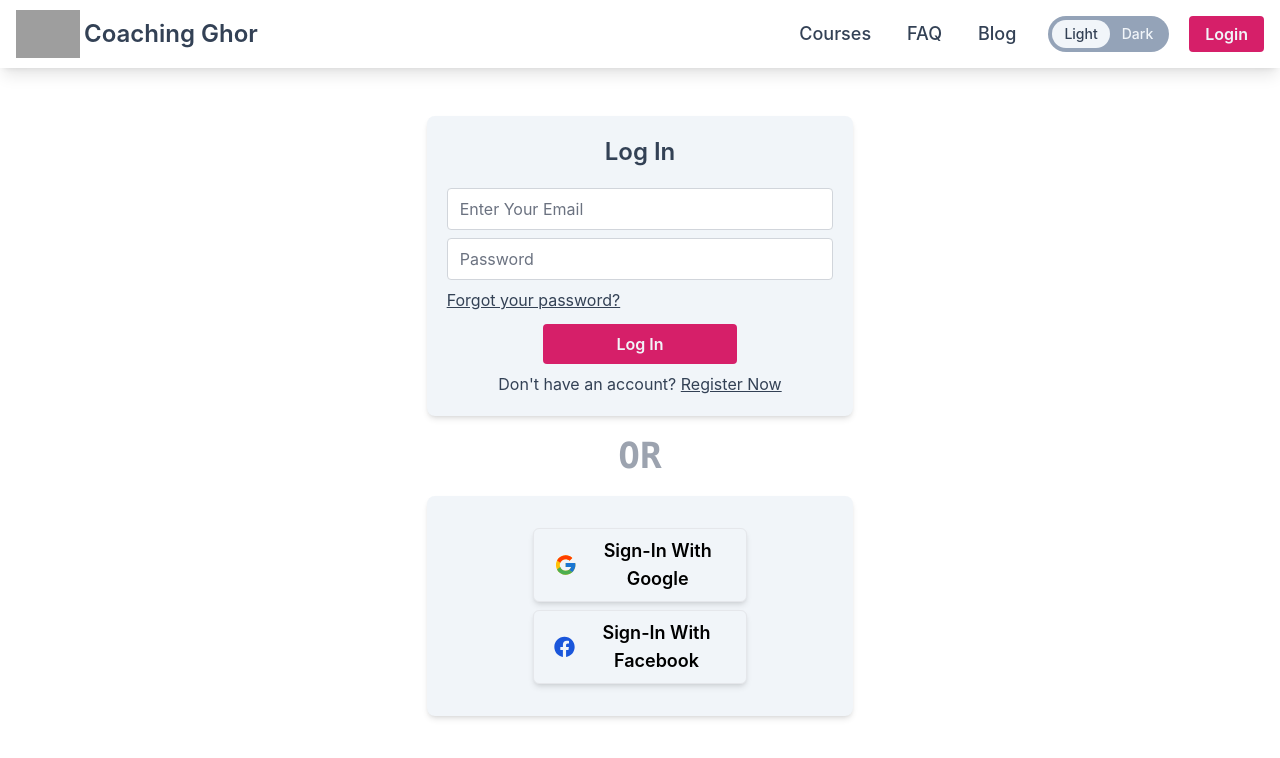
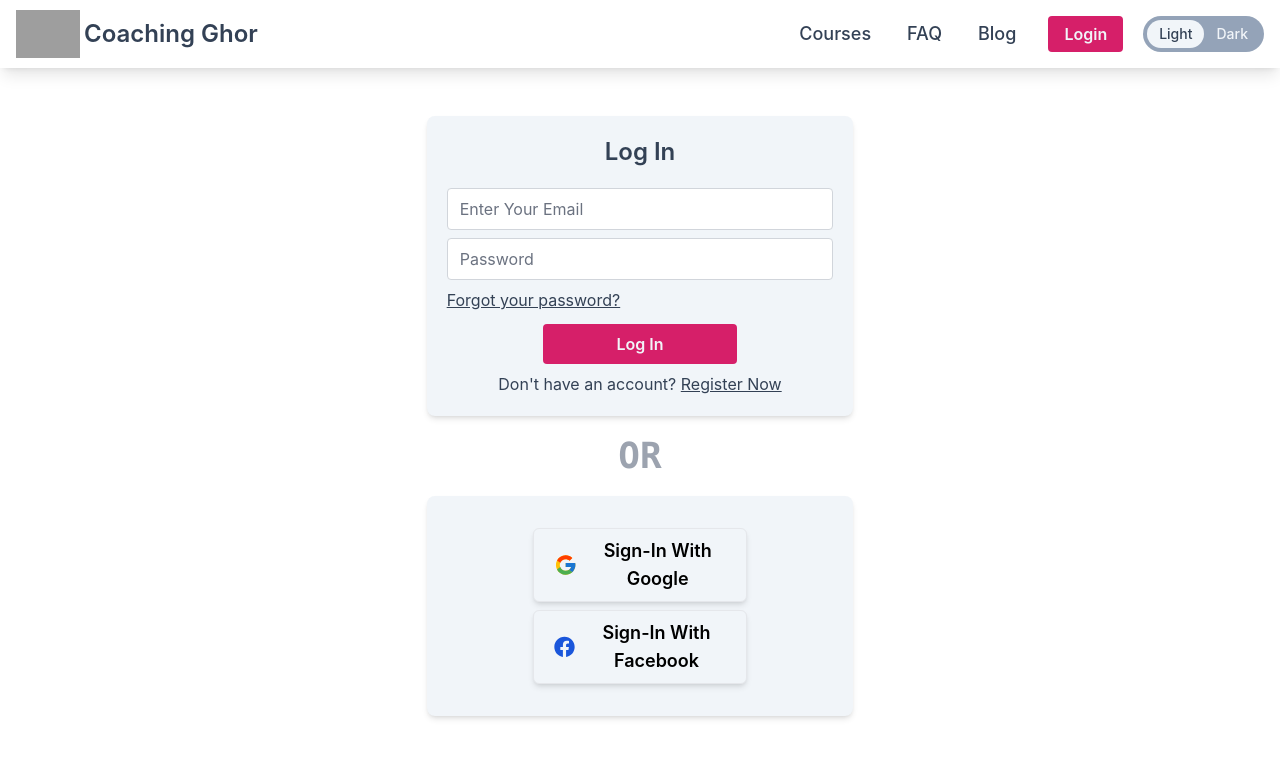
Before and after one commit to niloy143/coaching-ghor, a React (Create React App) app: page /login in a window 1280 px wide. Shown: the top 758 px of the page. Built offline with nearby package versions, Linux system fonts and the light colour scheme; no server answers; grey boxes are pictures that could not be loaded.

Commit message:
showing profile for the logged in user

```diff
--- a/src/ContextProvider/ContextProvider.js
+++ b/src/ContextProvider/ContextProvider.js
@@ -1,6 +1,6 @@
-import React, { useState } from 'react';
+import React, { useEffect, useState } from 'react';
 import { createContext } from 'react';
-import { getAuth, createUserWithEmailAndPassword, updateProfile } from "firebase/auth";
+import { getAuth, createUserWithEmailAndPassword, updateProfile, onAuthStateChanged, signOut } from "firebase/auth";
 import app from '../firebase/firebase-init';
 
 const auth = getAuth(app);
@@ -26,16 +26,29 @@ const ContextProvider = ({ children }) => {
             displayName: name,
             photoURL: photo
         })
-            .then(() => {})
+            .then(() => { })
             .catch((error) => console.error(error.message));
     }
+
+    const logOut = () => {
+        signOut(auth);
+    }
+
+    useEffect(() => {
+        const unsubscribe = onAuthStateChanged(auth, (user) => {
+            setUser(user)
+        })
+
+        return () => unsubscribe();
+    }, [])
 
 
     const contextValue = {
         dark,
         setDark,
         createUser,
-        user
+        user,
+        logOut
     };
 
     return (
--- a/src/components/NavigationBar/NavigationBar.js
+++ b/src/components/NavigationBar/NavigationBar.js
@@ -1,4 +1,4 @@
-import { Navbar } from 'flowbite-react';
+import { Dropdown, Navbar, Tooltip } from 'flowbite-react';
 import React, { useContext } from 'react';
 import { NavLink, useLocation, useNavigate } from 'react-router-dom';
 import logo from '../../assets/coaching-ghor.logo.png'
@@ -6,13 +6,15 @@ import { ContextCreator } from '../../ContextProvider/ContextProvider';
 import './NavigationBar.css';
 
 const NavigationBar = () => {
-    const { dark, setDark } = useContext(ContextCreator);
+    const { dark, setDark, user, logOut } = useContext(ContextCreator);
     const navigate = useNavigate();
     const location = useLocation();
 
     const handleMode = (isDark) => {
         setDark(isDark)
     }
+
+    console.log(user)
 
     return (
         <Navbar fluid={true} className={`${dark ? 'bg-nav-dark text-slate-100' : 'bg-nav-light text-slate-700'} shadow-lg sticky top-0 mb-2`}>
@@ -30,12 +32,20 @@ const NavigationBar = () => {
                         <NavLink className={({ isActive }) => `py-1 px-3 rounded hover:bg-slate-200 hover:text-slate-700 ${isActive && 'bg-slate-200 text-slate-700'}`} to="/faq">FAQ</NavLink>
                         <NavLink className={({ isActive }) => `py-1 px-3 rounded hover:bg-slate-200 hover:text-slate-700 ${isActive && 'bg-slate-200 text-slate-700'}`} to="/blog">Blog</NavLink>
                     </div>
+                    <div>
+                        {
+                            user ? <Dropdown size={'xs'} inline={true}label={<Tooltip placement='right' style={`${dark ? 'dark' : 'light'}`} content={user.displayName}>
+                                <img className='w-12 h-12 rounded-full' src={user.photoURL} alt="user profile" />
+                            </Tooltip>}>
+                                <Dropdown.Item> Profile </Dropdown.Item>
+                                <Dropdown.Item onClick={logOut}> Log Out </Dropdown.Item>
+                            </Dropdown> : <NavLink to="/login" state={location} className={`px-4 py-2 ${dark ? 'bg-pink-800' : 'bg-pink-600'} text-slate-100 text-base font-semibold rounded`}>Login</NavLink>
+                        }
+
+                    </div>
                     <div className={`${dark ? 'bg-slate-700' : 'bg-slate-400'} p-1 rounded-full`}>
                         <button onClick={() => handleMode(false)} className={`py-1 px-3 ${!dark ? 'bg-slate-100' : 'text-slate-100'} rounded-full`}>Light</button>
                         <button onClick={() => handleMode(true)} className={`py-1 px-3 ${dark ? 'bg-slate-100 text-slate-700' : 'text-slate-100'} rounded-full`}>Dark</button>
-                    </div>
-                    <div>
-                        <NavLink to="/login" state={location} className={`px-4 py-2 ${dark ? 'bg-pink-800' : 'bg-pink-600'} text-slate-100 text-base font-semibold rounded`}>Login</NavLink>
                     </div>
                 </div>
             </Navbar.Collapse>
```
